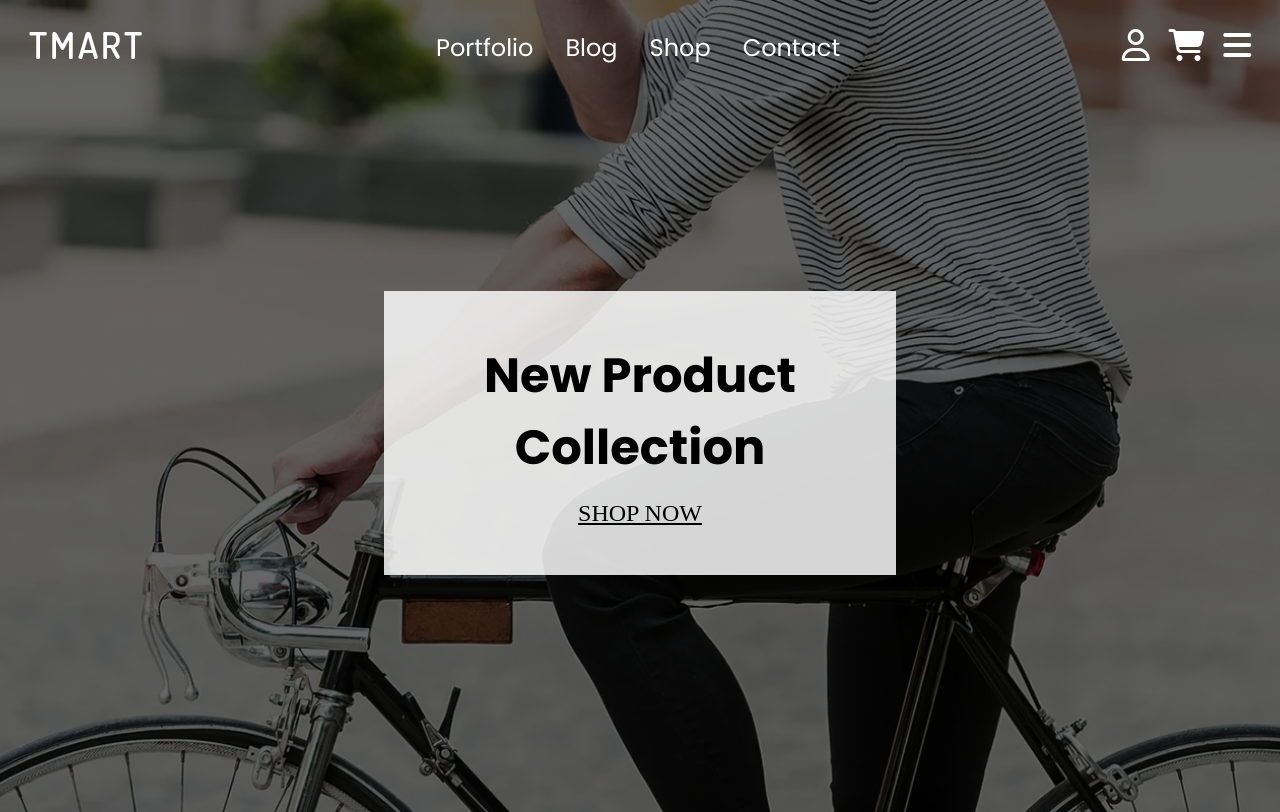
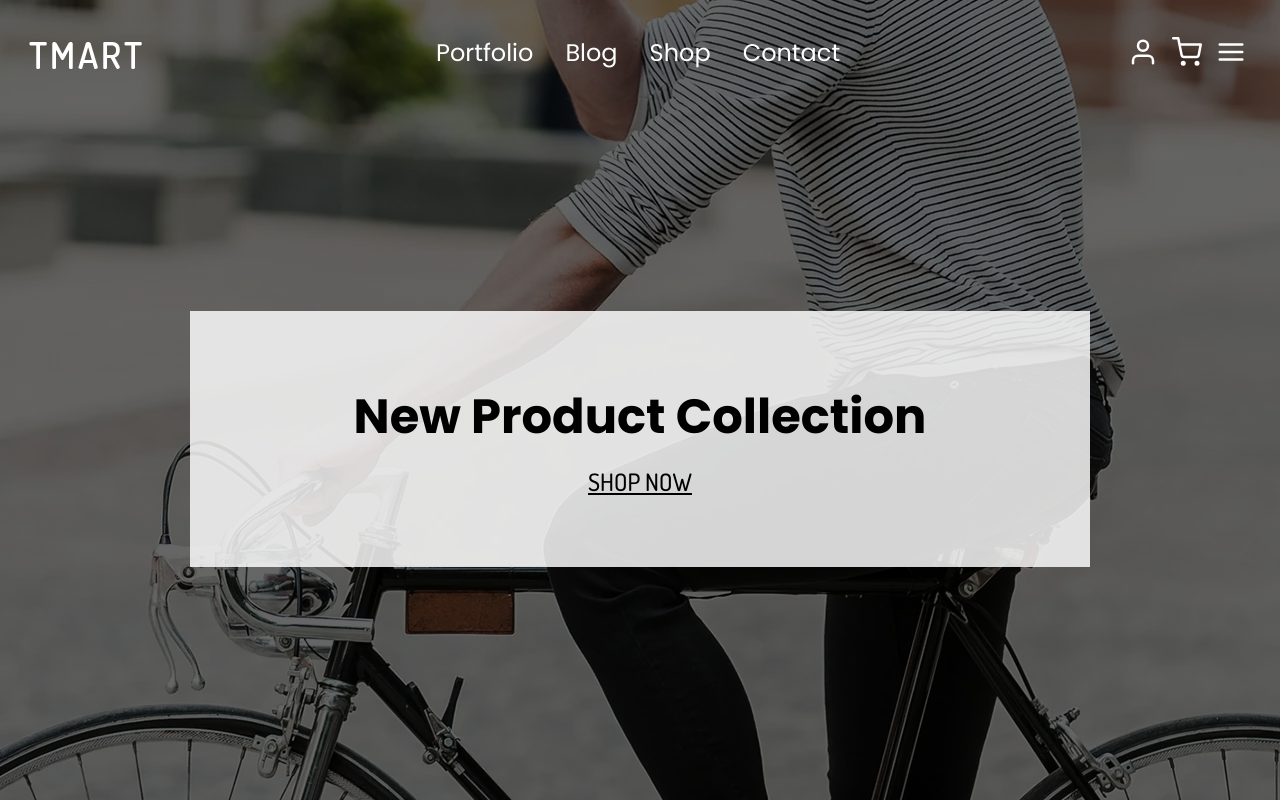
Before and after one commit to Front-End22/Ecommerce-website, a plain HTML site: page assets/index.html in a window 1280 px wide. Drawn offline with nearby package versions, Linux system fonts and the light colour scheme.

Commit message:
made few adjustment

```diff
--- a/assets/css/styles.css
+++ b/assets/css/styles.css
@@ -6,11 +6,11 @@
 }
   /* Mobile and Tablet styles */
  header {
-    max-width: 1200px;
-    height: 812px;
+    height: 100vh;
     background: linear-gradient(rgba(0, 0, 0, 0.60), rgba(0, 0, 0, 0.60)), url(/assets/images/bg-image.webp);
     background-position: center;
     background-repeat: no-repeat;
+    background-size: cover;
 }
 
 nav {
@@ -21,11 +21,11 @@ nav {
     cursor: pointer;
 }
 
-.fa-user,
-.fa-shopping-cart,
-.fa-bars {
+.feather-icons {
     color: #fff;
-    margin-left: 0.9rem;
+    width: 2.5rem;
+    height: 2.5rem;
+    padding: 5px;
 }
 
 nav ul {
@@ -35,19 +35,20 @@ nav ul {
 .hero-heading {
     position: relative;
     width: 80%;
-    height: 35%;
+    max-width: 600px;
+    height: 30%;
     margin-left: auto;
     margin-right: auto;
+    padding: 4rem;
     top: 200px;
     background: rgba(255, 255, 255, 0.83);
     display: flex;
     flex-direction: column;
     justify-content: center;
     align-self: center;
-    font-size: 2rem;
-    gap: 1rem;
+    font-size: 1rem;
+    gap: 0.8rem;
     text-align: center;
-    font-size: 1rem;
 }
 
 .hero-heading button {
@@ -63,7 +64,7 @@ font-family: 'Dosis';
     /* Desktop Styles */
 @media screen and (min-width: 1200px) {
     header {
-        max-width: 100%;
+        height: 100vh;
         background-size: cover;
     }
 
@@ -75,7 +76,7 @@ font-family: 'Dosis';
         left: calc(45% - 379px/2 + 17.5px);
         margin-left: auto;
         margin-right: auto;
-        top: 30px;
+        top: 35px;
         color: #fff;
         font-size: 1.5rem;
         list-style: none;
@@ -86,14 +87,20 @@ font-family: 'Dosis';
         margin-left: 2rem;
     }
 
+    nav a {
+        text-decoration: none;
+        color: #fff;
+    }
+
      .hero-heading {
-        width: 40%;
-        height: 35%;
-         font-size: 1.5rem;
-         text-align: center;
-         padding: 2rem;
-         display: flex;
-         justify-content: center;
-         align-self: center;
+        width: 80%;
+        max-width: 900px;
+        height: 20%;
+        font-size: 1.5rem;
+        text-align: center;
+        padding: 8rem;
+        display: flex;
+        justify-content: center;
+        align-self: center;
      }
 }
--- a/assets/index.html
+++ b/assets/index.html
@@ -7,12 +7,8 @@
     <title>TSMART ECOMMERCE WEBSITE</title>
     <link rel="shortcut icon" type="image/x-icon" href="https://irp-cdn.multiscreensite.com/3e637f2b/site_favicon_16_1600949442513.ico" />
     <script src="https://kit.fontawesome.com/823ede69be.js" crossorigin="anonymous"></script>
-    <link rel="preconnect" href="https://fonts.googleapis.com">
-    <link rel="preconnect" href="https://fonts.gstatic.com" crossorigin>
-    <link href="https://fonts.googleapis.com/css2?family=Montserrat:wght@400;500;600;700;800;900&family=Poppins:wght@300;400;500;600;700&display=swap" rel="stylesheet">
-    <link rel="preconnect" href="https://fonts.googleapis.com">
-    <link rel="preconnect" href="https://fonts.gstatic.com" crossorigin>
-    <link href="https://fonts.googleapis.com/css2?family=Montserrat:wght@400;500;600;700;800;900&family=Poppins:wght@300;400;500;600;700&display=swap" rel="stylesheet">
+    <script src="https://unpkg.com/feather-icons"></script>
+    <link href="https://fonts.googleapis.com/css2?family=Dosis:wght@400;500;600;700;800&family=Poppins:wght@300;400;500;600;700&display=swap" rel="stylesheet">
     <link rel="stylesheet" href="/assets/css/styles.css">
 </head>
 <body>
@@ -21,25 +17,29 @@
             <img src="/assets/images/logo.webp" alt="Tsmart logo">
             <!--mobile menu-->
             <div class="mobile-menu">
-                <i class="fa-regular fa-user fa-2xl"></i>
-                <i class="fa-solid fas fa-shopping-cart fa-2xl"></i>
-                <i class="fa-solid fa-bars fa-2xl"></i>
+                <i data-feather="user" class="feather-icons"></i>
+                <i data-feather="shopping-cart" class="feather-icons"></i>
+                <i data-feather="menu" class="feather-icons"></i>
             <div>
                 <!--Desktop Nav-->
                 <ul>
-                    <li>Portfolio</li>
-                    <li>Blog</li>
-                    <li>Shop</li>
-                    <li>Contact</li>
+                    <li><a href="#">Portfolio</a></li>
+                    <li><a href="#">Blog</a></li>
+                    <li><a href="#">Shop</a></li>
+                    <li><a href="#">Contact</a></li>
                 </ul>
             </div>
         </nav>
 
         <!--Hero heading-->
         <div class="hero-heading">
-            <h1>New Product <br> Collection</h1>
+            <h1>New Product Collection</h1>
             <button>SHOP NOW</button>
         </div>
     </header>
+
+    <script>
+        feather.replace()
+    </script>
 </body>
 </html>
```
